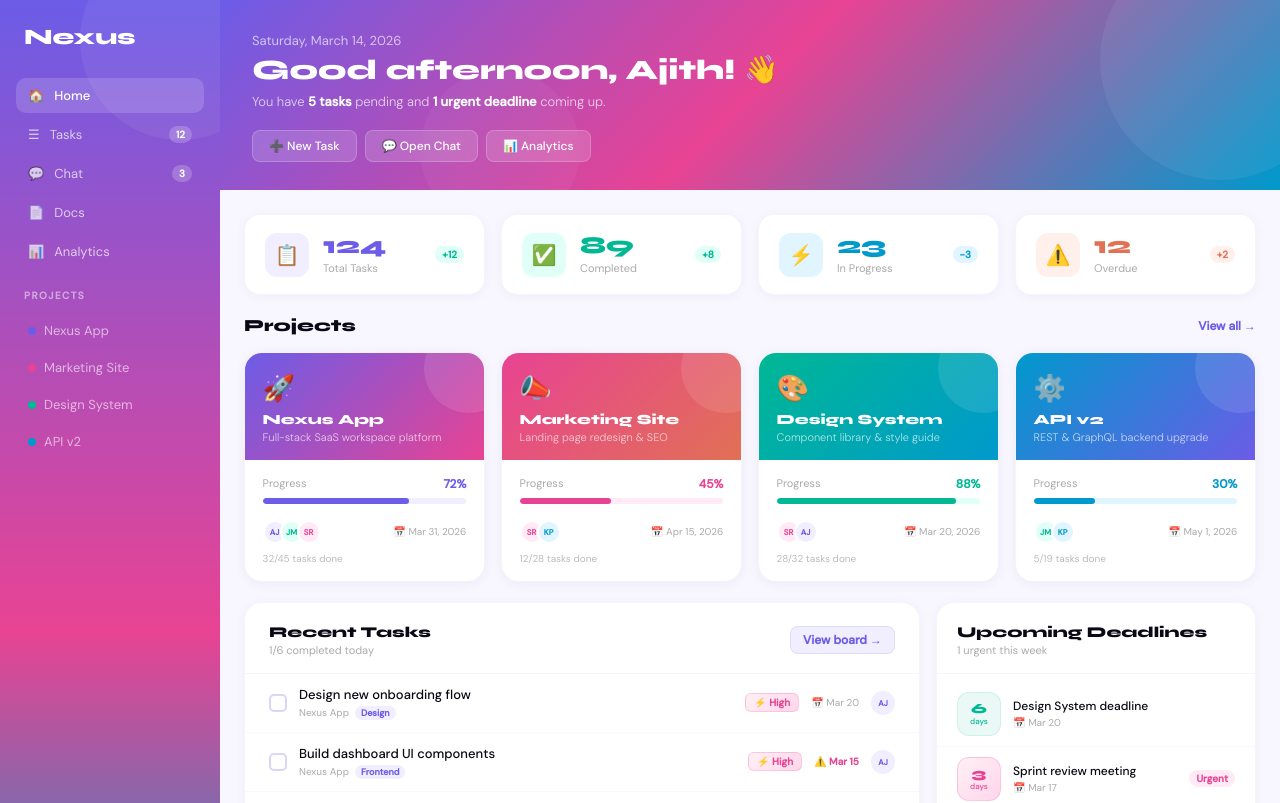
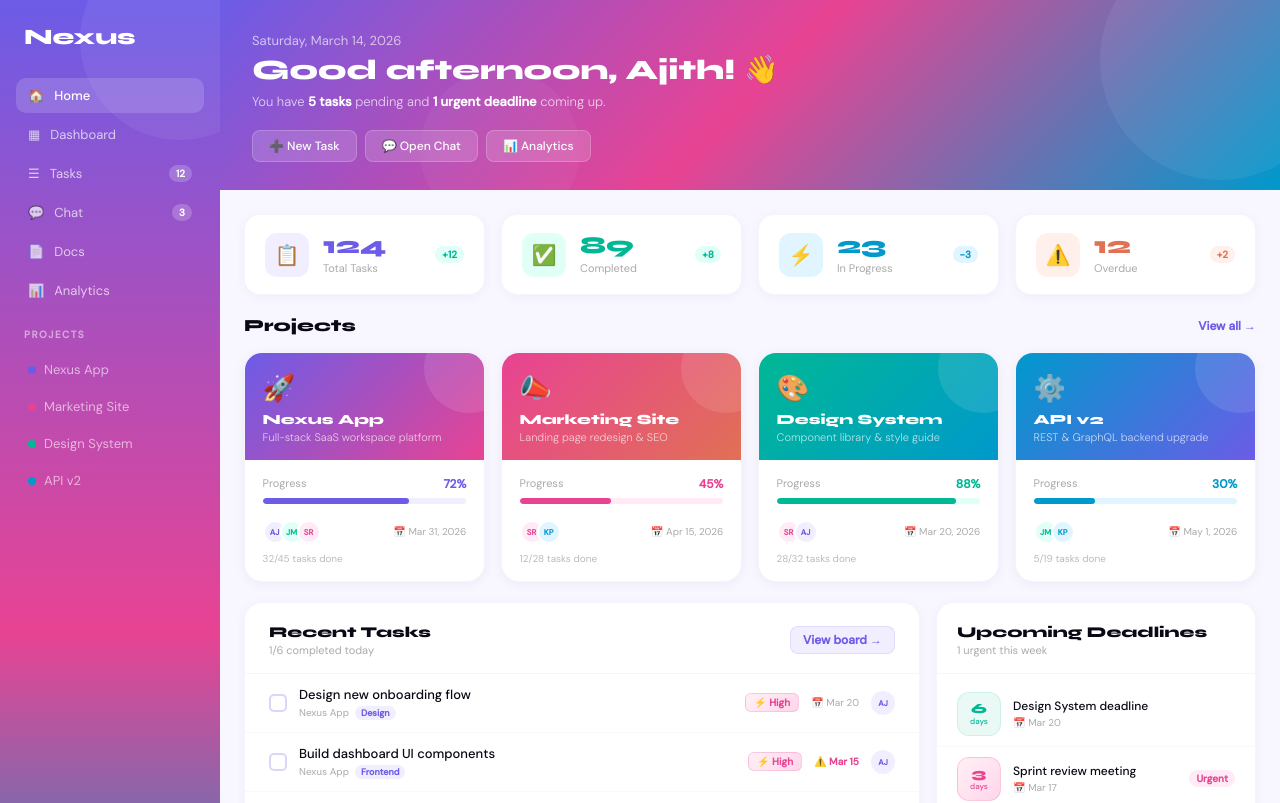
Before and after one commit to Aijth29/Nexus-App, a Next.js app: page / in a window 1280 px wide. Shown: the top 803 px of the page. Built offline with nearby package versions, Linux system fonts and the light colour scheme.

Commit message:
Add Dashboard link to home page sidebar

```diff
--- a/app/page.tsx
+++ b/app/page.tsx
@@ -189,6 +189,7 @@ export default function HomePage() {
           <div style={{ fontFamily: "'Syne', sans-serif", fontSize: 22, fontWeight: 800, color: "#fff", marginBottom: "1.5rem", padding: "0 0.5rem", position: "relative", zIndex: 1 }}>Nexus</div>
           {[
             { icon: "🏠", label: "Home",      badge: null, active: true,  href: "/"          },
+            { icon: "▦",  label: "Dashboard", badge: null, active: false, href: "/dashboard" },
             { icon: "☰",  label: "Tasks",     badge: "12", active: false, href: "/dashboard" },
             { icon: "💬", label: "Chat",      badge: "3",  active: false, href: "/chat"      },
             { icon: "📄", label: "Docs",      badge: null, active: false, href: "#"          },
```
